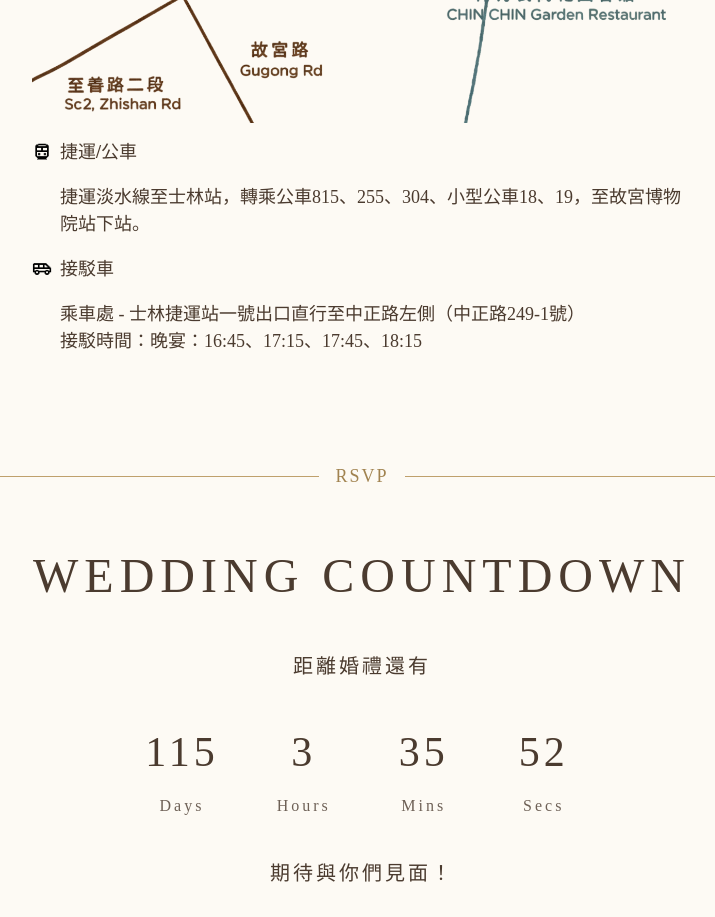
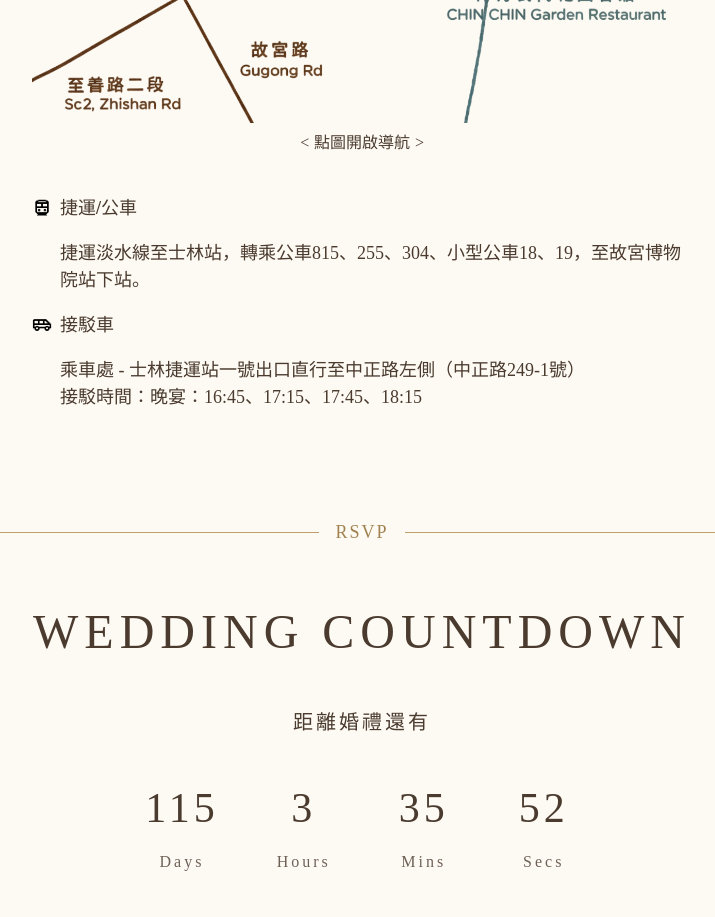
Before and after one commit to tai34tw/wedding, a React (Vite) app: page / in a window 1280 px wide. Shown: the part 1260-2177 px from the top of the page, without its empty margins (278-993 px from the left). Built offline with nearby package versions, Linux system fonts and the light colour scheme.

Commit message:
MapSection: add text to navigate

```diff
--- a/src/components/MapSection.jsx
+++ b/src/components/MapSection.jsx
@@ -36,6 +36,7 @@ function MapSection() {
             <div style={styles.mapOverlay} className="map-overlay">
               Open Google Maps
             </div>
+            <p style={styles.clickPrompt}>&lt; 點圖開啟導航 &gt;</p>
           </a>
         </div>
 
@@ -135,7 +136,18 @@ const styles = {
     opacity: 0,
     transition: "opacity 0.25s ease-in-out",
   },
-
+  clickPrompt: {
+    textAlign: "center",
+    textDecoration: "none",
+    fontSize: "clamp(12px, 3vw, 16px)",
+    color: COLORS.primary, // 使用輔助色強調
+    fontWeight: 500,
+    // 讓文字居中，並設定底部間距
+    margin: "8px auto 24px auto",
+    width: "90%",
+    maxWidth: "660px",
+    fontStyle: "italic",
+  },
   transportation: {
     width: "90%",
     maxWidth: "660px", //★ 與地圖保持一致
```
